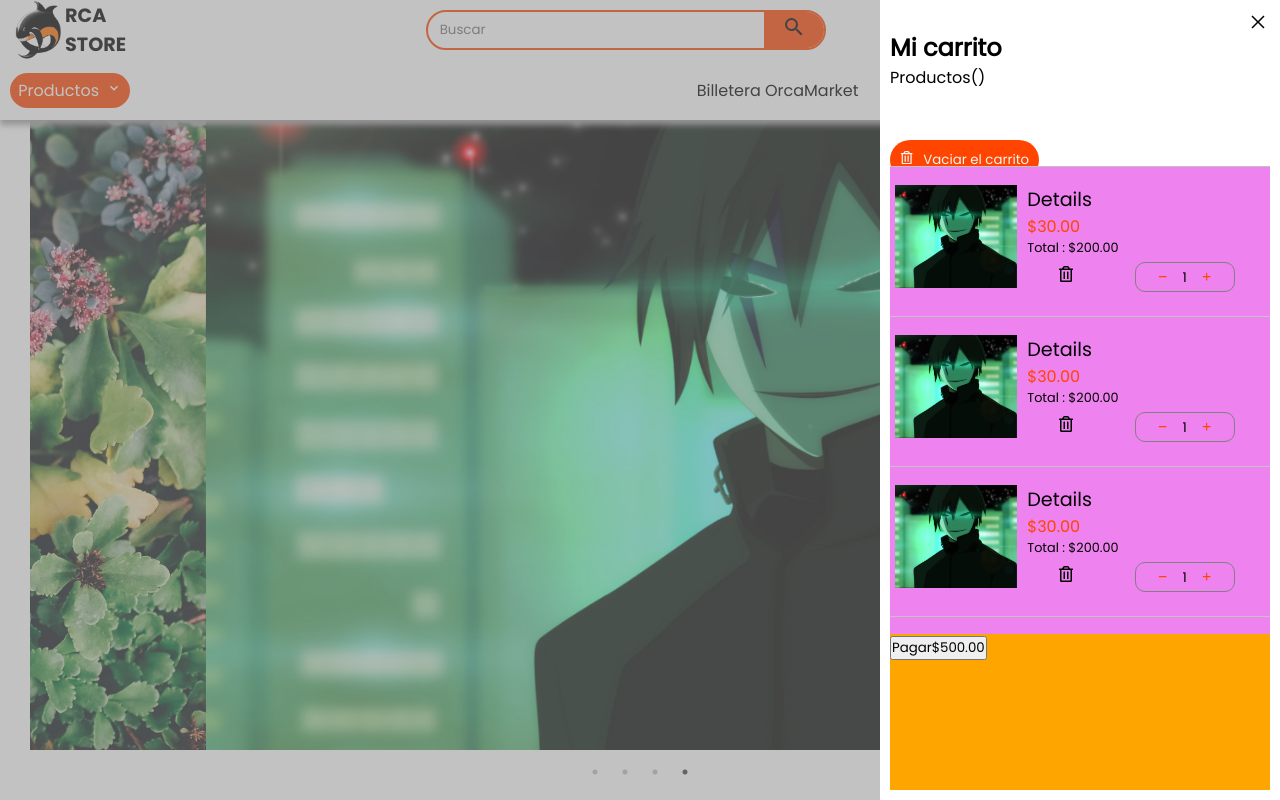
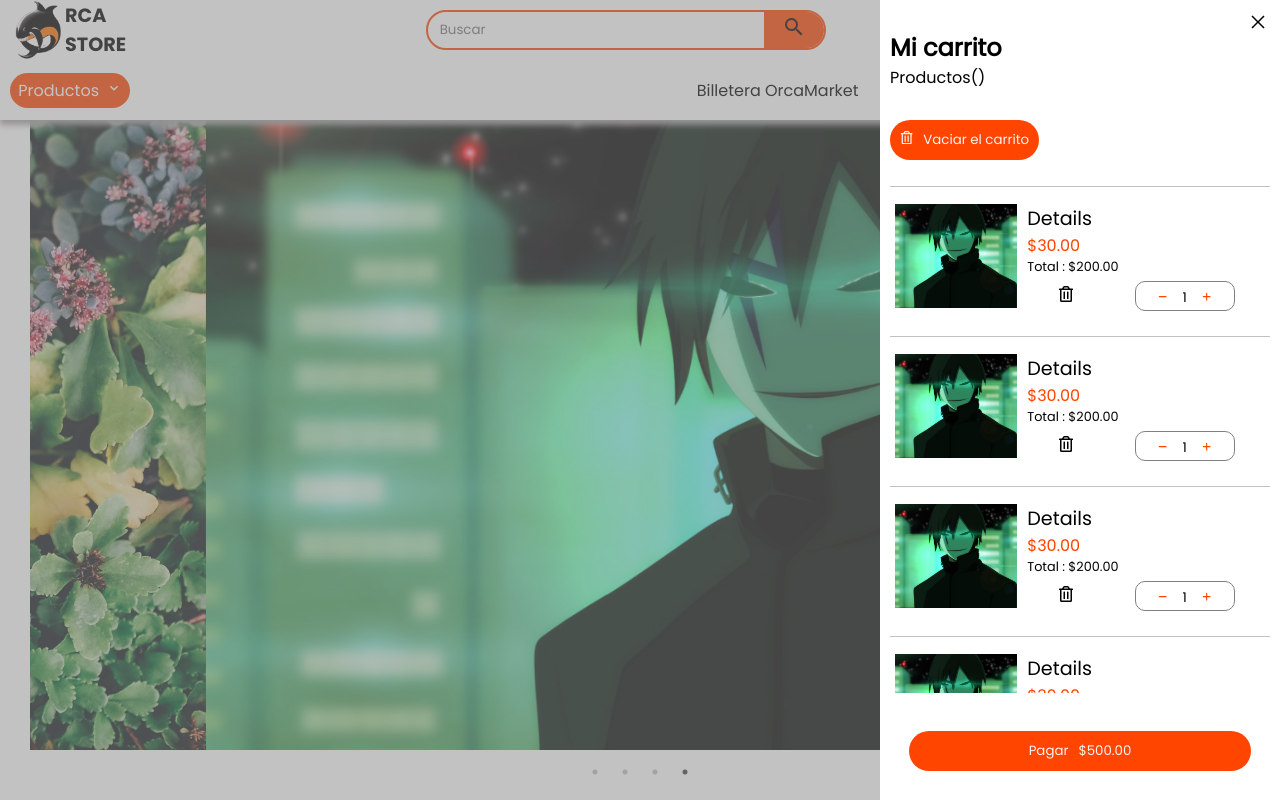
Before and after one commit to SmilingWitch/e-commece, a Next.js app: page /home in a window 1280 px wide. Both pictures are taken after a click on the element 1194 px from the left and 30 px from the top of the page. Shown: the top 800 px of the page. Built offline with nearby package versions, Linux system fonts and the light colour scheme.

Commit message:
feat: add styles of Cart module

```diff
--- a/public/assets/styles/Cart.module.css
+++ b/public/assets/styles/Cart.module.css
@@ -52,7 +52,7 @@
    }
    .header1 button{
     position: relative;
-    top: 50px;
+    top: 30px;
     padding: 10px;
     border: none;
     min-width: 20px;
@@ -76,14 +76,42 @@
    }
 
    .cartCardBx{
-    height: 60%;
+    height: 65%;
     overflow-y: scroll;
-    background: violet;
    }
+
    .bottom{
-    height: 20%;
-    background: orange;
+    height: 10%;
+    display: flex;
+    align-items: center;
+    justify-content: center;
    }
+   .bx{
+    position: relative;
+    width: 100%;
+    min-height: 500px;
+   }
+
+   .btn{
+    position: relative;
+    padding: 10px;
+    border: none;
+    width: 90%;
+    background: var(--hlColor);
+    border-radius: 20px;
+    margin: 0 auto;
+    cursor: pointer;
+    transition: 0.3s;
+   }
+   .btn span{
+    color: whitesmoke;
+   }
+   .btn:hover{
+    background: rgb(246, 99, 45);
+}
+.btn span:nth-child(1){
+    padding-right: 10px;
+}
 
    @media(max-width:734px){
     .cont {
```
